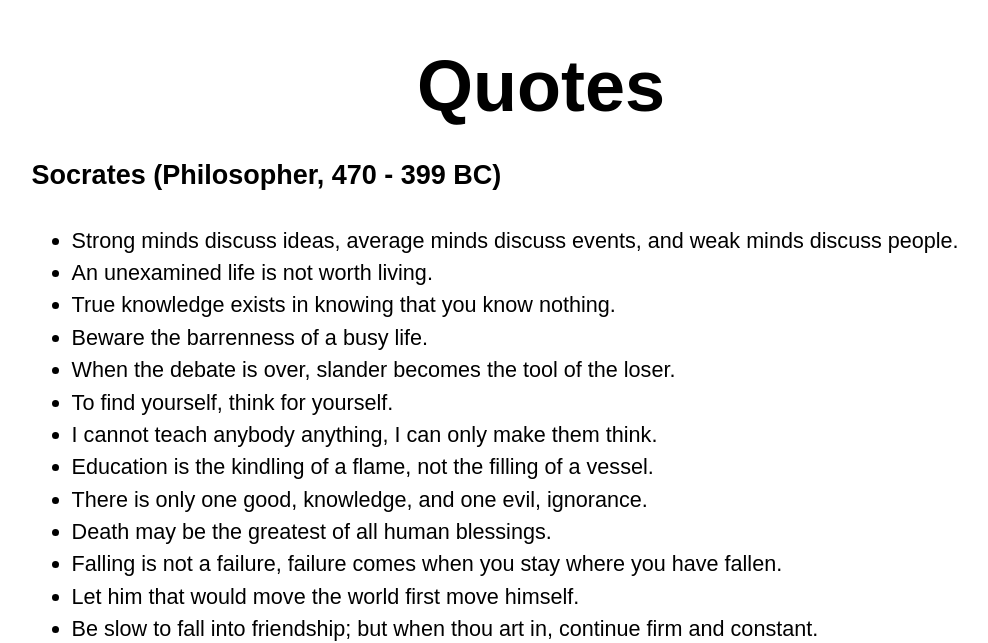
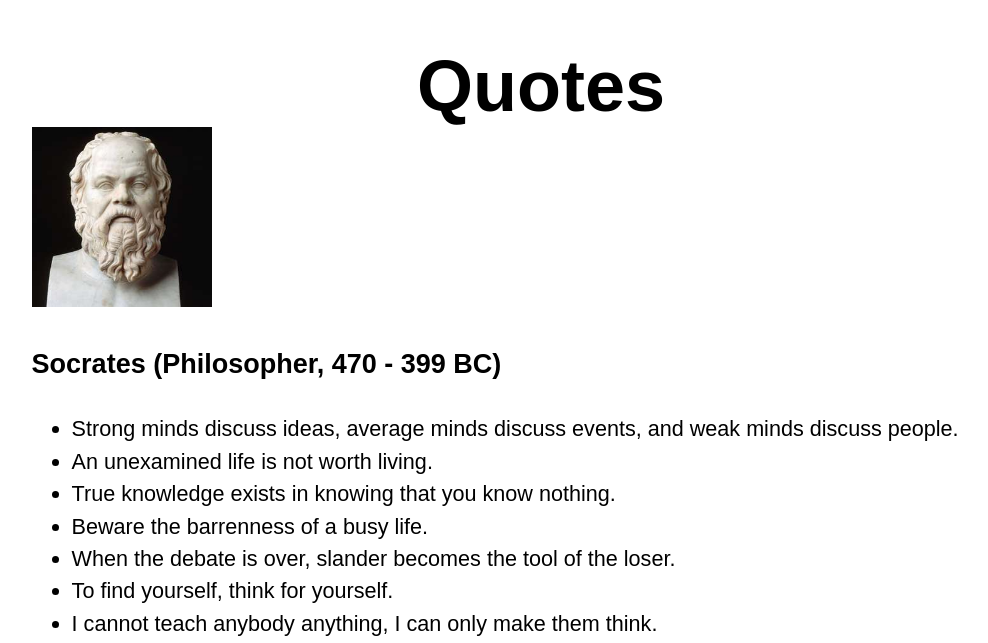
Before and after one commit to lreynolds188/Portfolio, a Next.js app: page /quotes in a window 1280 px wide. Shown: the part 167-810 px from the top of the page, without its empty margins (99-1087 px from the left). Built offline with nearby package versions, Linux system fonts and the light colour scheme.

Commit message:
Update quotes.js

```diff
--- a/pages/quotes.js
+++ b/pages/quotes.js
@@ -1,4 +1,5 @@
 import Head from 'next/head'
+import Image from 'next/image'
 import styles from '../styles/Home.module.css'
 
 export default function Home() {
@@ -11,7 +12,12 @@ export default function Home() {
 
       <main className={styles.main}>
             <h1 className={styles.title}>Quotes</h1><div>
-
+		<Image
+		  src="/socrates.jpg"
+		  alt="Socrates"
+		  width={180}
+		  height={180}
+		/>
 				<h3>Socrates (Philosopher, 470 - 399 BC)</h3>
             		<ul className={styles.descriptionLeft}>
 						<li>Strong minds discuss ideas, average minds discuss events, and weak minds discuss people.</li>
```
